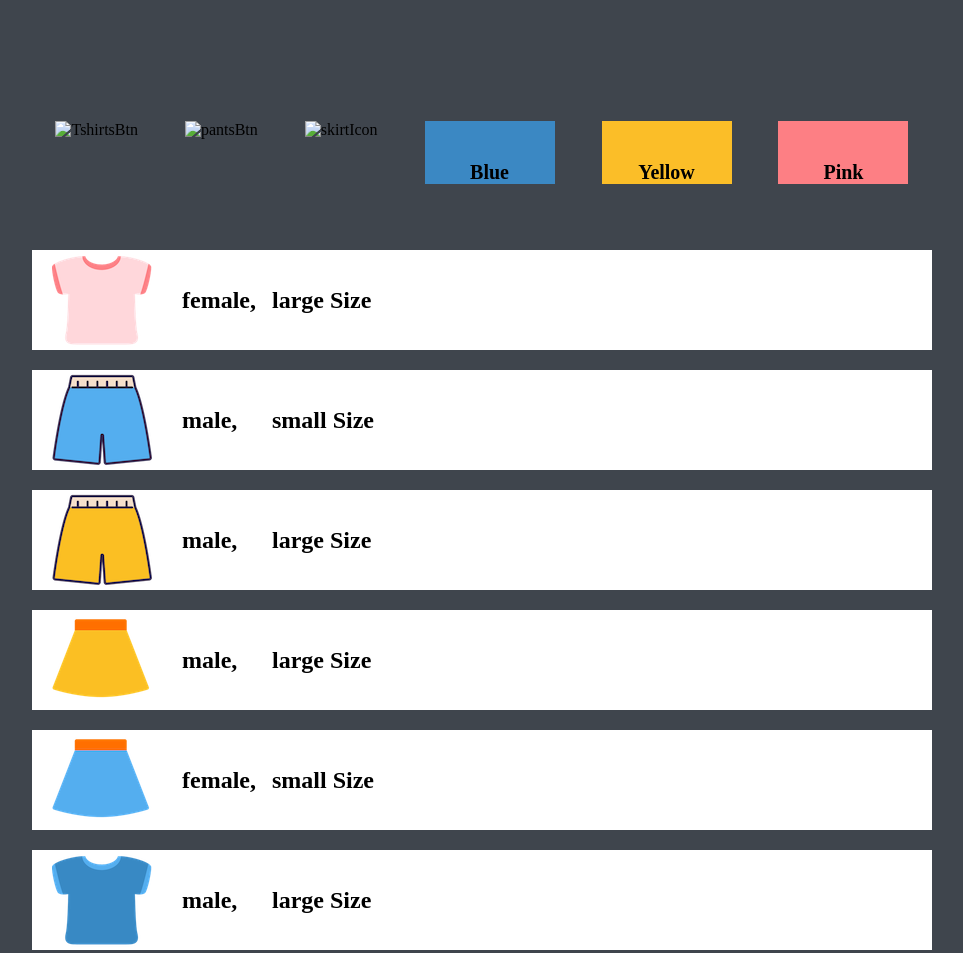
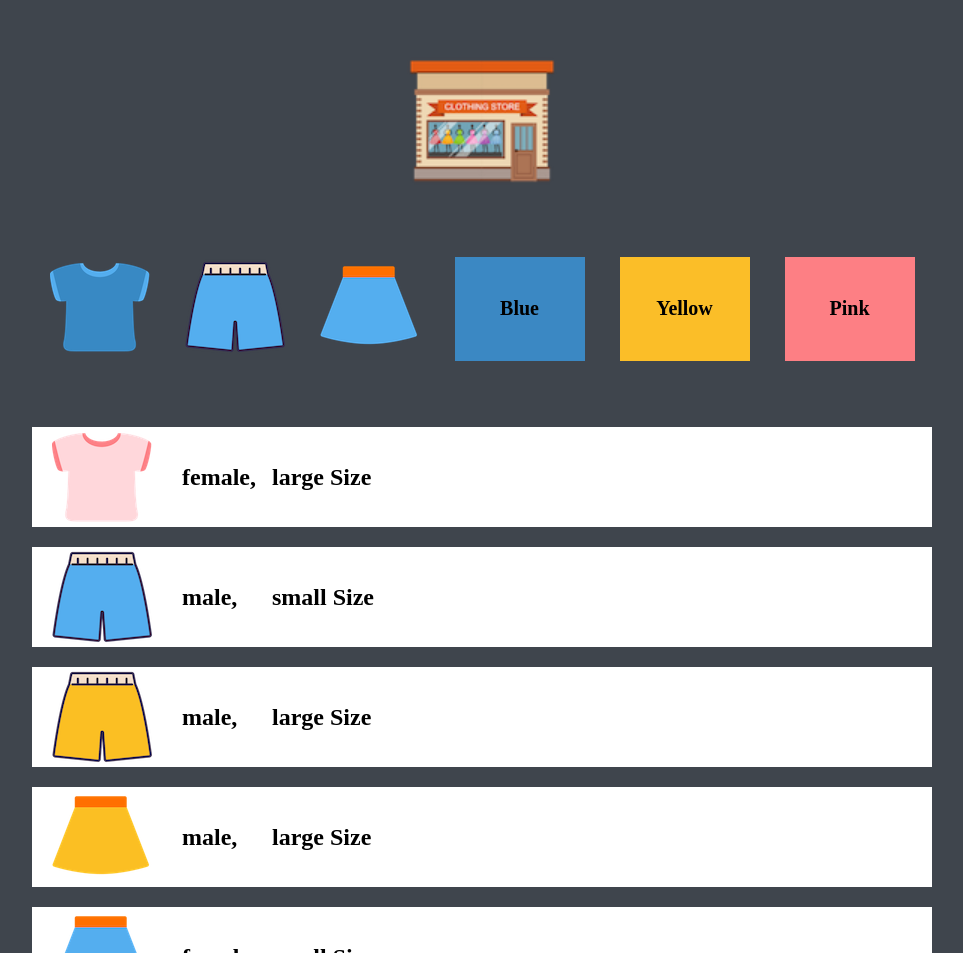
Before and after one commit to yangddoddi/shopping-game, a plain HTML site: page index.html in a window 1280 px wide. Shown: the part 147-1100 px from the top of the page, without its empty margins (158-1121 px from the left). Drawn offline with Linux system fonts and the light colour scheme; the site is published under a folder, as on GitHub Pages, so addresses that start at the root find nothing.

Commit message:
Update index.html

```diff
--- a/index.html
+++ b/index.html
@@ -13,17 +13,17 @@
 
   <div class="container">
     <div class="logo">
-      <img src="/img/logo.png" alt="">
+      <img src="./img/logo.png" alt="">
     </div>
     <ul class="buttonList">
       <li class="buttonList__btn clothes" data-type="tshirt">
-        <img src="/img/blue_t.png" alt="TshirtsBtn">
+        <img src="./img/blue_t.png" alt="TshirtsBtn">
       </li>
       <li class="buttonList__btn clothes" data-type="pants">
-        <img src="/img/blue_p.png" alt="pantsBtn">
+        <img src="./img/blue_p.png" alt="pantsBtn">
       </li>
       <li class="buttonList__btn clothes" data-type="skirt">
-        <img src="/img/blue_s.png" alt="skirtIcon">
+        <img src="./img/blue_s.png" alt="skirtIcon">
       </li>
       <li class="buttonList__btn color" data-color="blue">Blue</li>
       <li class="buttonList__btn color" data-color="yellow">Yellow</li>
```
